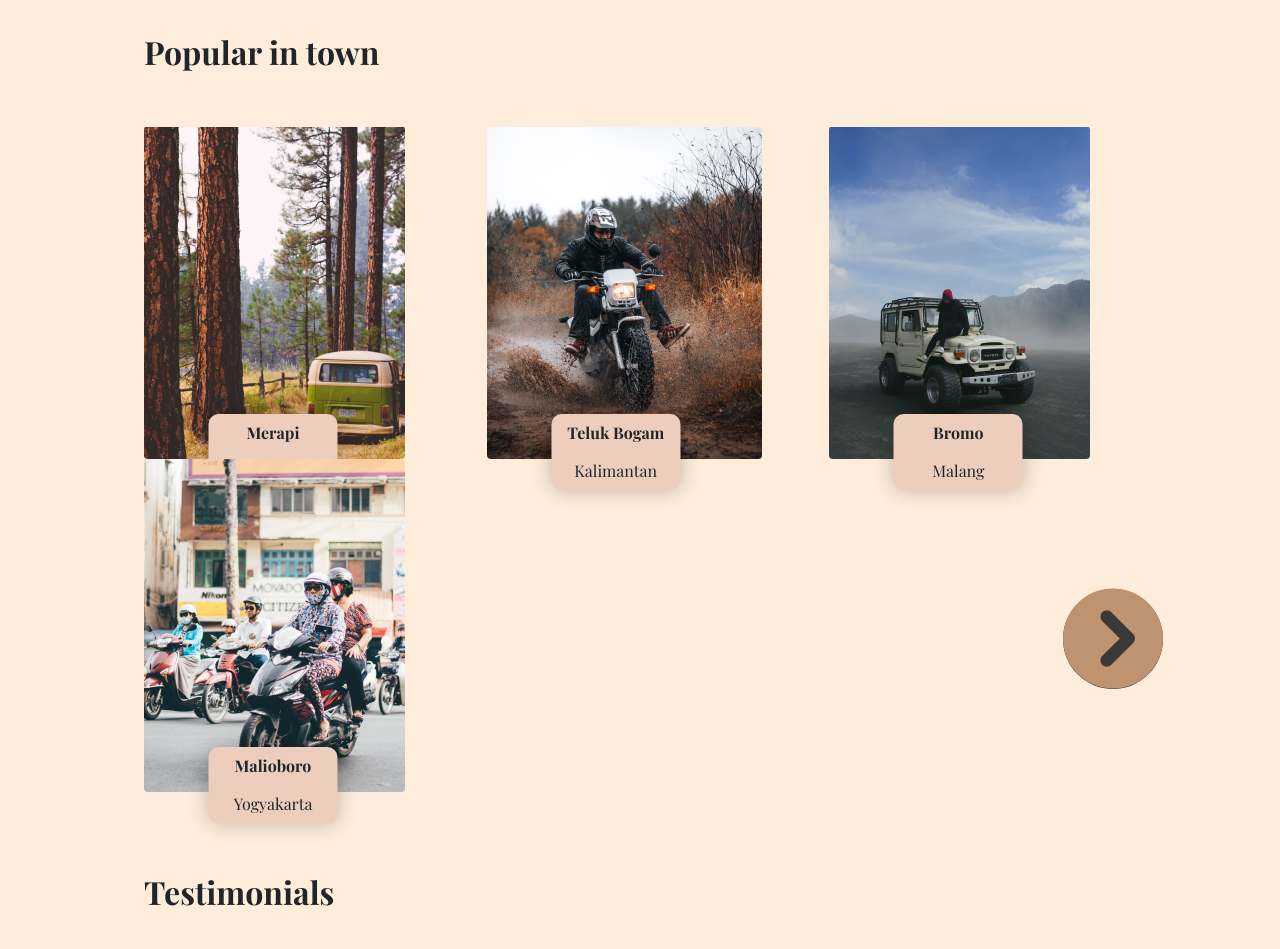
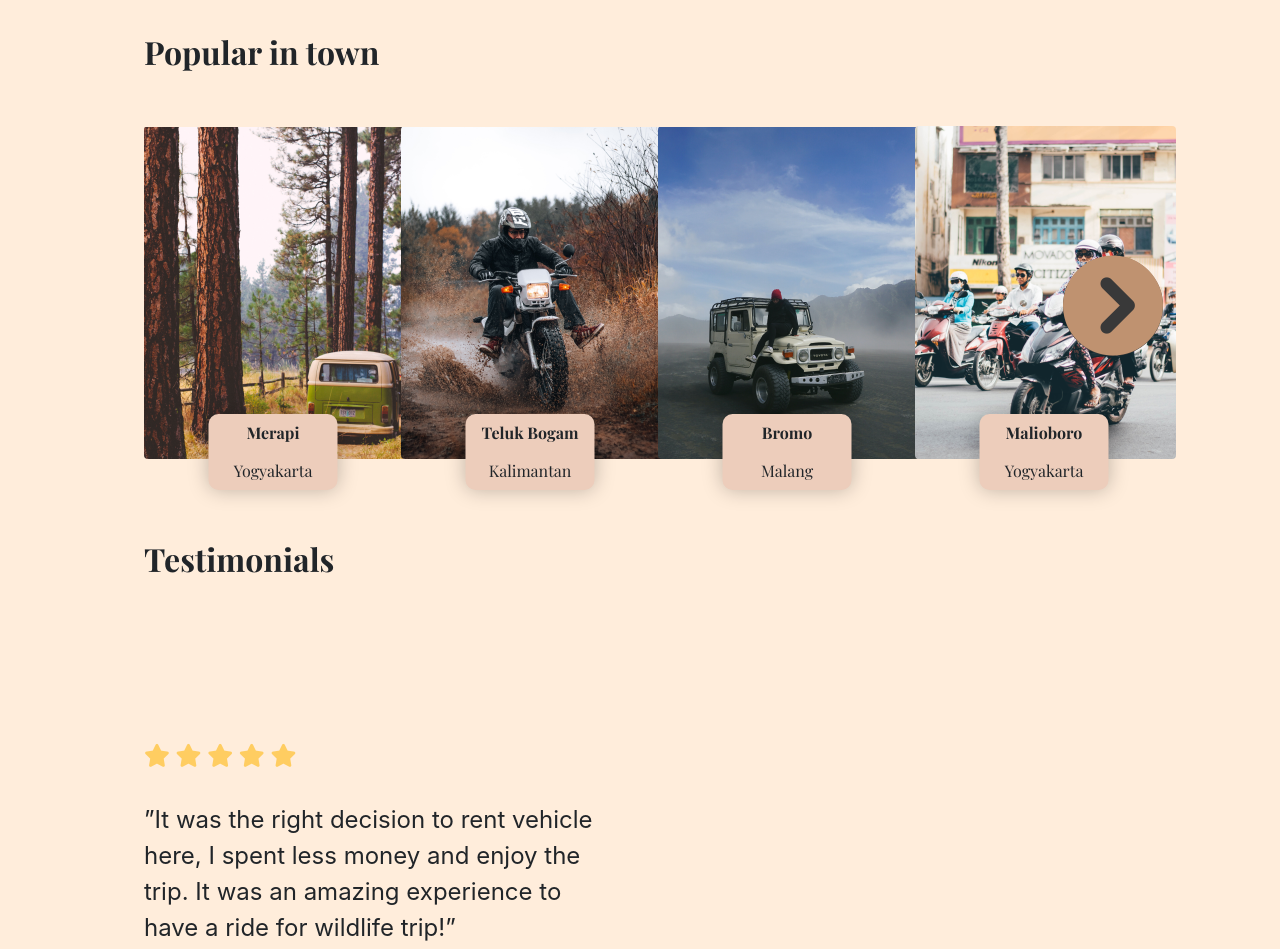
Before and after one commit to HirasParasian/BKZ-Rent-Web-Html, a website: page views/index.html in a window 1280 px wide. Shown: the part 920-1869 px from the top of the page. Drawn offline with nearby package versions, Linux system fonts and the light colour scheme.

Commit message:
update index

```diff
--- a/views/index.html
+++ b/views/index.html
@@ -90,7 +90,7 @@
     <div class="popular">
       <h2><b> Popular in town</b></h2>
       <div class="row">
-        <div class="col">
+        <div class="col-3">
           <div class="img1">
             <img src="../assets/images/img3-home.png" class="float-start rounded">
             <form class="text-img1">
@@ -99,7 +99,7 @@
             </form>
           </div>
         </div>
-        <div class="col">
+        <div class="col-3">
           <div class="img1">
             <img src="../assets/images/img2-home.png" class="float-start rounded">
             <form class="text-img1">
@@ -108,7 +108,7 @@
             </form>
           </div>
         </div>
-        <div class="col">
+        <div class="col-3">
           <div class="img1 ">
             <img src="../assets/images/img1-home.png" class="float-start rounded">
             <form class="text-img1">
@@ -117,7 +117,7 @@
             </form>
           </div>
         </div>
-        <div class="col">
+        <div class="col-3">
           <div class="img1">
             <img src="../assets/images/img4-home.png" class="float-start rounded">
             <form class="text-img1">
```
